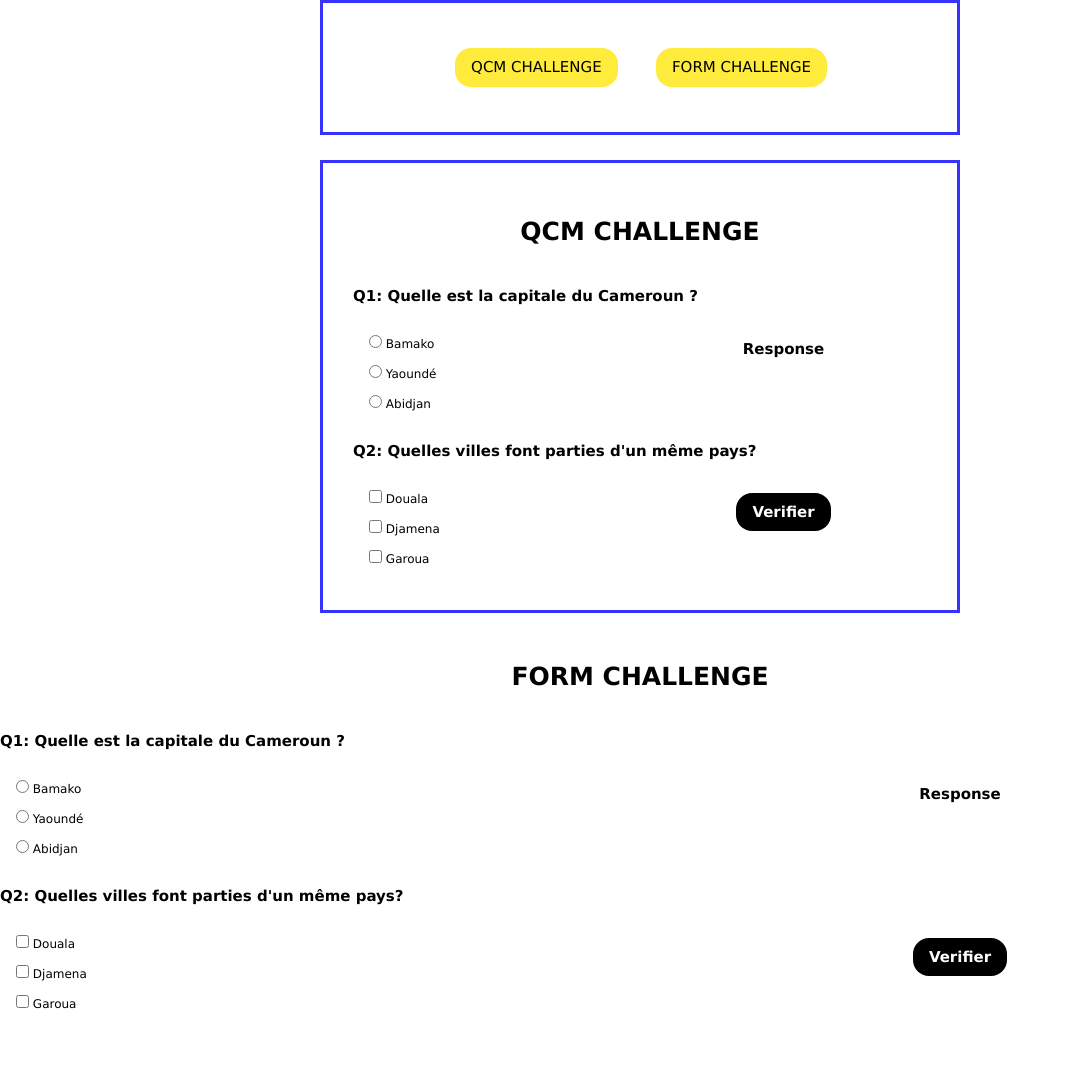
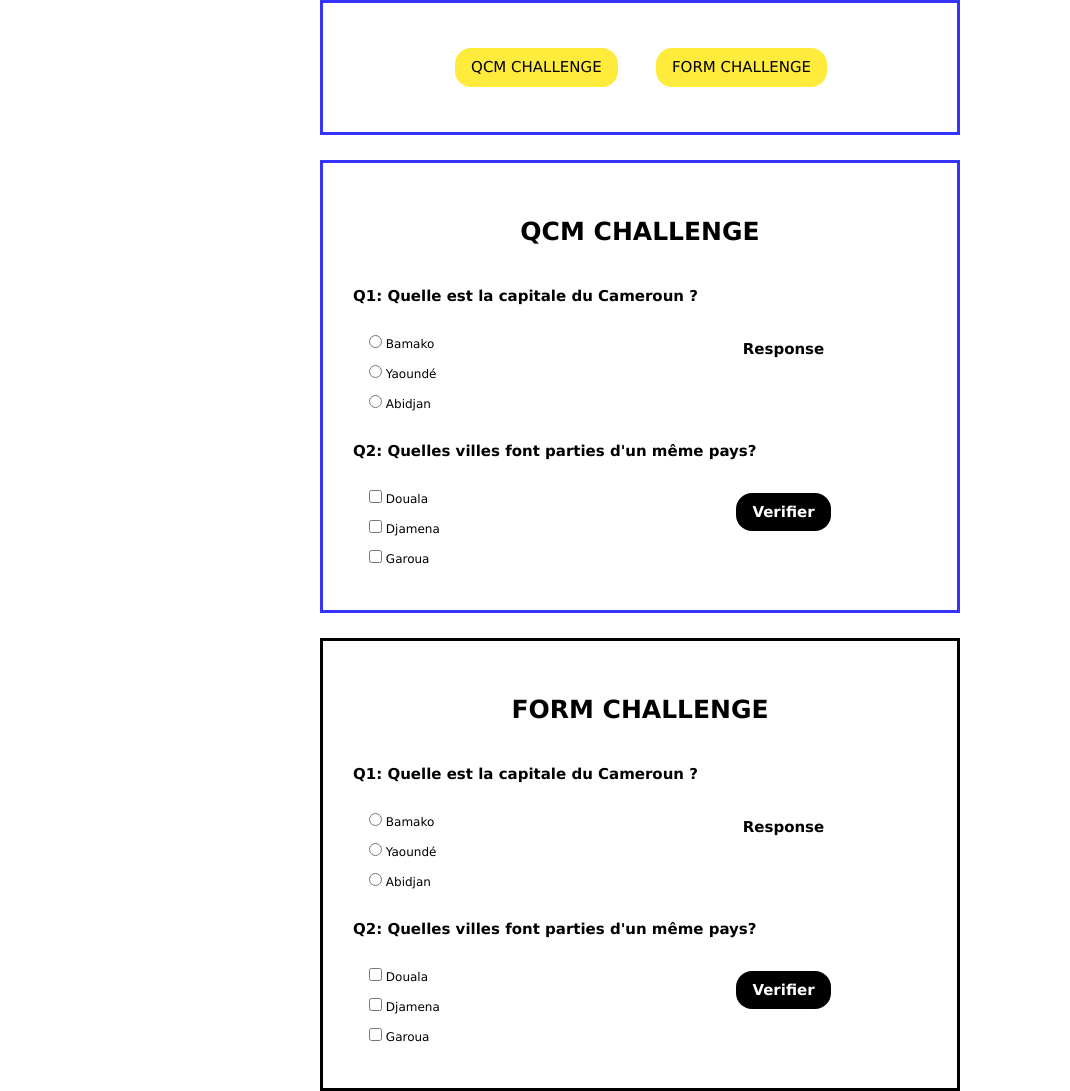
Before and after one commit to olivierwaffo/waffo_olivier, a plain HTML site: page HTML/index.html in a window 1280 px wide. Shown: the whole page, without its empty margins (0-1070 px from the left). Before the commit the page ends 1025 px from the top, so only its background shows below. Drawn offline with nearby package versions, Linux system fonts and the light colour scheme.

Commit message:
Update style.css
Ajout de la div-form et de l'edition de la div-qcm

```diff
--- a/CSS/style.css
+++ b/CSS/style.css
@@ -20,6 +20,12 @@ span.capitalize {
   margin: auto;
   width: 50%;
   border: 3px solid #3633ff;
+  padding: 30px;
+}
+.div-form {
+  margin: auto;
+  width: 50%;
+  border: 3px solid #000000;
   padding: 30px;
 }
 .main-title-center {
```
